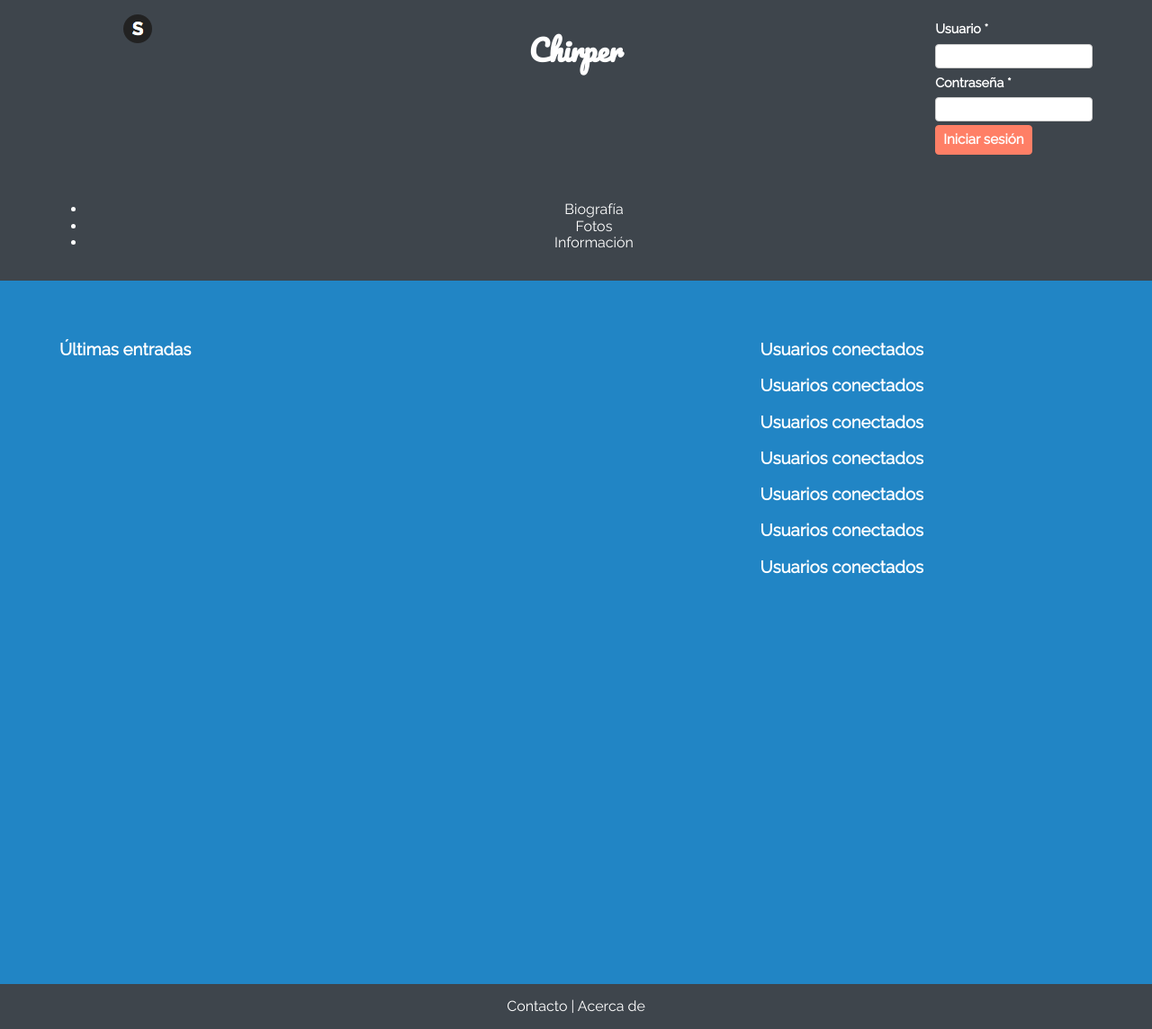
After one commit to JuanjiJG/Chirper, a PHP site: page /portada.html in a window 1280 px wide. The commit adds this page. Shown: the whole page at 90% size. Run offline with PHP 8.4, Linux system fonts and the light colour scheme.

Commit message:
Refactorización de algunos archivos

```diff
--- a/P1/css/responsive.css
+++ b/P1/css/responsive.css
@@ -0,0 +1,139 @@
+/*
+Apply a natural box layout model to all elements,
+but allowing components to change.
+Modified to support earlier versions of IE, Firefox, Android and iOS.*/
+html {
+    box-sizing: border-box;
+    -moz-box-sizing: border-box;
+    -webkit-box-sizing: border-box;
+}
+
+*, *:before, *:after {
+    box-sizing: inherit;
+    -moz-box-sizing: inherit;
+    -webkit-box-sizing: inherit;
+}
+
+/* Define the container class */
+.container {
+    margin: 0 auto;
+    padding: 1rem;
+    max-width: 1200px;
+}
+
+/* Define the row class */
+.row::before,
+.row::after {
+    content: "";
+    clear: both;
+    display: table;
+}
+
+/* For mobile phones: */
+[class*="col-"] {
+    float: left;
+    width: 100%;
+    padding: 0 10px;
+}
+
+@media only screen and (min-width: 768px) {
+    /* For tablets: */
+    .col-m-1 {
+        width: 8.33%;
+    }
+
+    .col-m-2 {
+        width: 16.66%;
+    }
+
+    .col-m-3 {
+        width: 25%;
+    }
+
+    .col-m-4 {
+        width: 33.33%;
+    }
+
+    .col-m-5 {
+        width: 41.66%;
+    }
+
+    .col-m-6 {
+        width: 50%;
+    }
+
+    .col-m-7 {
+        width: 58.33%;
+    }
+
+    .col-m-8 {
+        width: 66.66%;
+    }
+
+    .col-m-9 {
+        width: 75%;
+    }
+
+    .col-m-10 {
+        width: 83.33%;
+    }
+
+    .col-m-11 {
+        width: 91.66%;
+    }
+
+    .col-m-12 {
+        width: 100%;
+    }
+}
+
+@media only screen and (min-width: 1024px) {
+    /* For desktop: */
+    .col-1 {
+        width: 8.33%;
+    }
+
+    .col-2 {
+        width: 16.66%;
+    }
+
+    .col-3 {
+        width: 25%;
+    }
+
+    .col-4 {
+        width: 33.33%;
+    }
+
+    .col-5 {
+        width: 41.66%;
+    }
+
+    .col-6 {
+        width: 50%;
+    }
+
+    .col-7 {
+        width: 58.33%;
+    }
+
+    .col-8 {
+        width: 66.66%;
+    }
+
+    .col-9 {
+        width: 75%;
+    }
+
+    .col-10 {
+        width: 83.33%;
+    }
+
+    .col-11 {
+        width: 91.66%;
+    }
+
+    .col-12 {
+        width: 100%;
+    }
+}
--- a/P1/css/style.css
+++ b/P1/css/style.css
@@ -44,146 +44,6 @@ footer {
 
 nav {
     text-align: center;
-}
-
-/*
-Apply a natural box layout model to all elements,
-but allowing components to change.
-Modified to support earlier versions of IE, Firefox, Android and iOS.*/
-html {
-    box-sizing: border-box;
-    -moz-box-sizing: border-box;
-    -webkit-box-sizing: border-box;
-}
-
-*, *:before, *:after {
-    box-sizing: inherit;
-    -moz-box-sizing: inherit;
-    -webkit-box-sizing: inherit;
-}
-
-/* Define the container class */
-.container {
-    margin: 0 auto;
-    padding: 1rem;
-    max-width: 1200px;
-}
-
-/* Define the row class */
-.row::before,
-.row::after {
-    content: "";
-    clear: both;
-    display: table;
-}
-
-/* For mobile phones: */
-[class*="col-"] {
-    float: left;
-    width: 100%;
-    padding: 0 10px;
-}
-
-@media only screen and (min-width: 768px) {
-    /* For tablets: */
-    .col-m-1 {
-        width: 8.33%;
-    }
-
-    .col-m-2 {
-        width: 16.66%;
-    }
-
-    .col-m-3 {
-        width: 25%;
-    }
-
-    .col-m-4 {
-        width: 33.33%;
-    }
-
-    .col-m-5 {
-        width: 41.66%;
-    }
-
-    .col-m-6 {
-        width: 50%;
-    }
-
-    .col-m-7 {
-        width: 58.33%;
-    }
-
-    .col-m-8 {
-        width: 66.66%;
-    }
-
-    .col-m-9 {
-        width: 75%;
-    }
-
-    .col-m-10 {
-        width: 83.33%;
-    }
-
-    .col-m-11 {
-        width: 91.66%;
-    }
-
-    .col-m-12 {
-        width: 100%;
-    }
-}
-
-@media only screen and (min-width: 1024px) {
-    /* For desktop: */
-    .col-1 {
-        width: 8.33%;
-    }
-
-    .col-2 {
-        width: 16.66%;
-    }
-
-    .col-3 {
-        width: 25%;
-    }
-
-    .col-4 {
-        width: 33.33%;
-    }
-
-    .col-5 {
-        width: 41.66%;
-    }
-
-    .col-6 {
-        width: 50%;
-    }
-
-    .col-7 {
-        width: 58.33%;
-    }
-
-    .col-8 {
-        width: 66.66%;
-    }
-
-    .col-9 {
-        width: 75%;
-    }
-
-    .col-10 {
-        width: 83.33%;
-    }
-
-    .col-11 {
-        width: 91.66%;
-    }
-
-    .col-12 {
-        width: 100%;
-    }
 }
 
 /* Define the style for forms */
@@ -254,3 +114,8 @@ button::-moz-focus-inner,
     border: 0;
     padding: 0;
 }
+
+.connected-users {
+    overflow: scroll;
+    max-height: 25vh;
+}
--- /dev/null
+++ b/P1/portada.html
@@ -0,0 +1,87 @@
+<!DOCTYPE html>
+<html lang="es-ES">
+<head>
+  <!-- Basic page information -->
+  <meta charset="UTF-8">
+  <title>Portada - Chirper</title>
+  <!-- Meta tag fot the latest Internet Explorer rendering mode -->
+  <meta http-equiv="x-ua-compatible" content="ie=edge">
+  <!-- Meta tag for responsive web design -->
+  <meta name="viewport" content="width=device-width, initial-scale=1.0">
+  <!-- Custom font -->
+  <link rel="stylesheet" type="text/css" href="https://fonts.googleapis.com/css?family=Pacifico|Raleway">
+  <!-- Styles -->
+  <link rel="stylesheet" type="text/css" href="css/style.css">
+  <link rel="stylesheet" type="text/css" href="css/flexbox.css">
+  <link rel="stylesheet" type="text/css" href="css/normalize.css">
+  <link rel="stylesheet" type="text/css" href="css/responsive.css">
+  <link rel="stylesheet" href="css/font-awesome-4.7.0/css/font-awesome.min.css">
+  <!-- Favicon -->
+  <link rel="icon" type="image/png" href="img/favicon.png">
+</head>
+<body class="flex-container">
+<header>
+  <section class="row container">
+    <section class="col-2 col-m-3" id="website-banner">
+      <img src="img/favicon.png" alt="Logo de Chirper">
+    </section>
+    <section class="col-8 col-m-6" id="website-name">
+      <h1>Chirper</h1>
+    </section>
+    <section class="col-2 col-m-3" id="login-form">
+      <form name="login-form" action="portada.html" method="post">
+        <label for="login-username">Usuario *</label>
+        <input id="login-username" name="username" type="text" required="required">
+        <label for="login-password">Contraseña *</label>
+        <input id="login-password" name="password" type="password" required="required">
+        <input type="submit" name="submit" value="Iniciar sesión">
+      </form>
+    </section>
+  </section>
+  <nav class="row container">
+    <ul>
+      <li>Biografía</li>
+      <li>Fotos</li>
+      <li>Información</li>
+    </ul>
+  </nav>
+</header>
+<main class="flex-item">
+  <section class="row container" id="all-users">
+
+  </section>
+  <section class="row container" id="posts-and-connected">
+    <section class="col-8 col-m-9">
+      <h3>Últimas entradas</h3>
+    </section>
+    <aside class="col-4 col-m-3 connected-users">
+      <h3>Usuarios conectados</h3>
+      <h3>Usuarios conectados</h3>
+      <h3>Usuarios conectados</h3>
+      <h3>Usuarios conectados</h3>
+      <h3>Usuarios conectados</h3>
+      <h3>Usuarios conectados</h3>
+      <h3>Usuarios conectados</h3>
+      <h3>Usuarios conectados</h3>
+      <h3>Usuarios conectados</h3>
+      <h3>Usuarios conectados</h3>
+      <h3>Usuarios conectados</h3>
+      <h3>Usuarios conectados</h3>
+      <h3>Usuarios conectados</h3>
+      <h3>Usuarios conectados</h3>
+      <h3>Usuarios conectados</h3>
+      <h3>Usuarios conectados</h3>
+      <h3>Usuarios conectados</h3>
+      <h3>Usuarios conectados</h3>
+      <h3>Usuarios conectados</h3>
+      <h3>Usuarios conectados</h3>
+    </aside>
+  </section>
+</main>
+<footer>
+  <section class="row container">
+    Contacto | Acerca de
+  </section>
+</footer>
+</body>
+</html>
```
Also changed, not shown: P1/index.html (+6 -7 lines).
